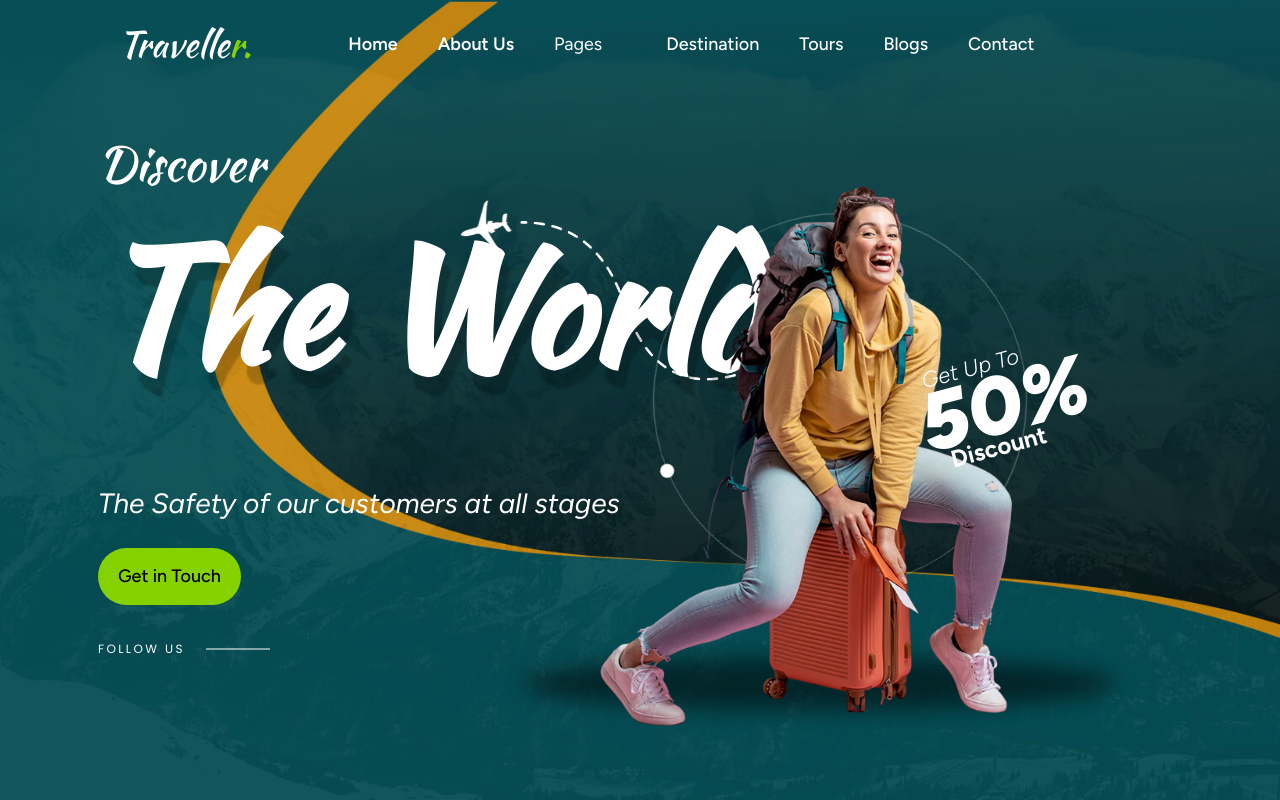
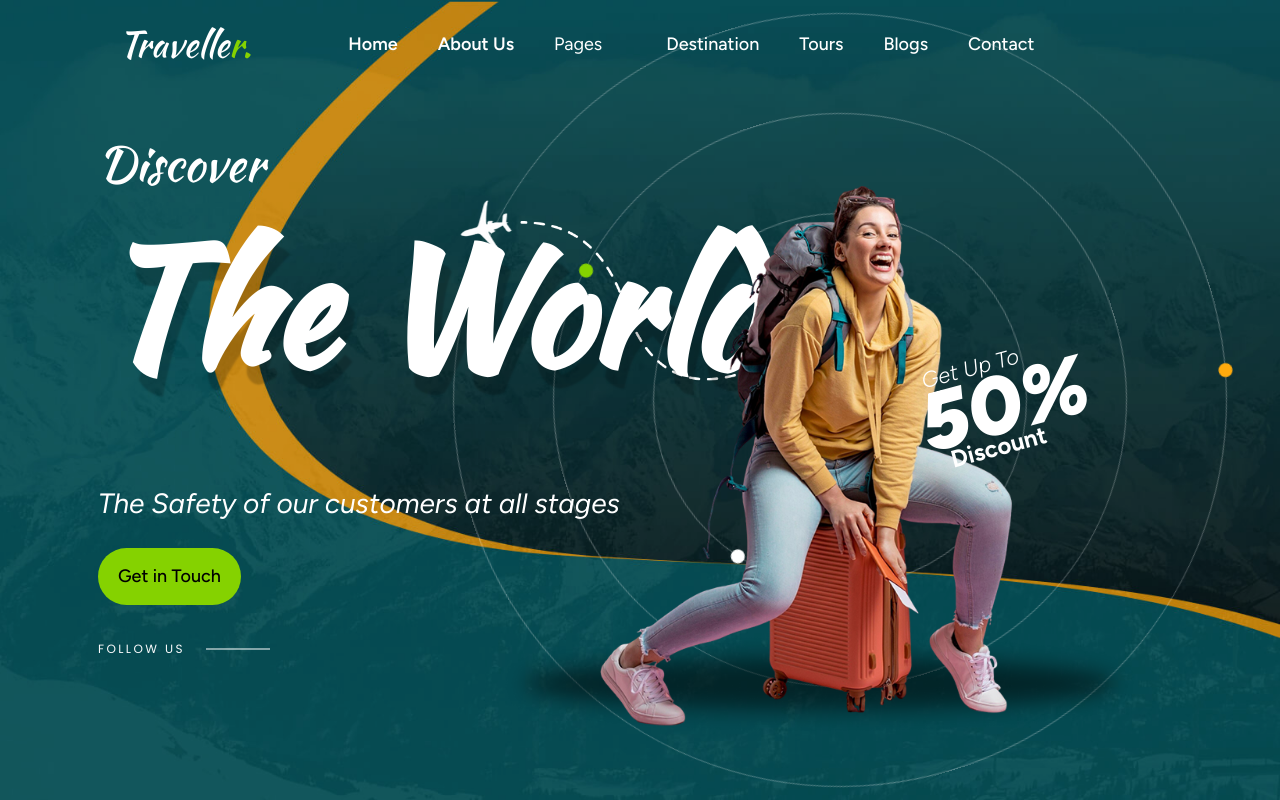
Before and after one commit to Jisap/traveller-website, a React (Vite) app: page / in a window 1280 px wide. Built offline with nearby package versions, Linux system fonts and the light colour scheme; some icons are missing; a web font is replaced by a local one.

Commit message:
feat: implement initial Hero section component with associated global styling.

```diff
--- a/src/Components/Index/Hero/Hero.jsx
+++ b/src/Components/Index/Hero/Hero.jsx
@@ -103,6 +103,7 @@ const Hero = () => {
 
           <div className="circle3-wrap">
             <div className="rotate-center circle-bg circle3-bg">
+              <span></span>
             </div>
           </div>
 
--- a/src/index.css
+++ b/src/index.css
@@ -265,3 +265,74 @@ img {
     transform: rotate(360deg);
   }
 }
+
+/* posicionamiento del contenedor del círculo */
+.circle2-wrap {
+  position: absolute;
+  top: 50%;
+  transform: translate(-50%, -50%);
+  width: 574px;
+  height: 574px;
+  left: 50%;
+  margin-left: 200px;
+}
+
+/* animación del div */
+.circle-bg {
+  position: absolute;
+  left: 0px;
+  animation: rotate-center 10s linear infinite reverse both;
+  z-index: 2;
+}
+
+/* posicionamiento del círculo dentro del contenedor */
+.circle2-bg {
+  width: 574px;
+  height: 574px;
+  border-radius: 50%;
+  border: 1px solid rgba(255, 255, 255, 0.3);
+  display: block;
+}
+
+/* bolita que rota */
+.circle2-bg::after {
+  content: "";
+  position: absolute;
+  right: 75px;
+  bottom: 14%;
+  width: 14px;
+  height: 14px;
+  background-color: var(--color-prim);
+  border-radius: 50%;
+  z-index: 9;
+}
+
+.circle3-wrap {
+  position: absolute;
+  top: 50%;
+  left: 50%;
+  transform: translate(-50%, -50%);
+  width: 774px;
+  height: 774px;
+  margin-left: 200px;
+}
+
+.circle3-bg span {
+  width: 774px;
+  height: 774px;
+  border-radius: 50%;
+  border: 1px solid rgba(255, 255, 255, 0.3);
+  display: block;
+}
+
+.circle3-bg span::after {
+  position: absolute;
+  content: "";
+  width: 14px;
+  height: 14px;
+  left: 3px;
+  top: 38%;
+  background-color: var(--color-yellow);
+  border-radius: 50%;
+  z-index: 9;
+}
```
